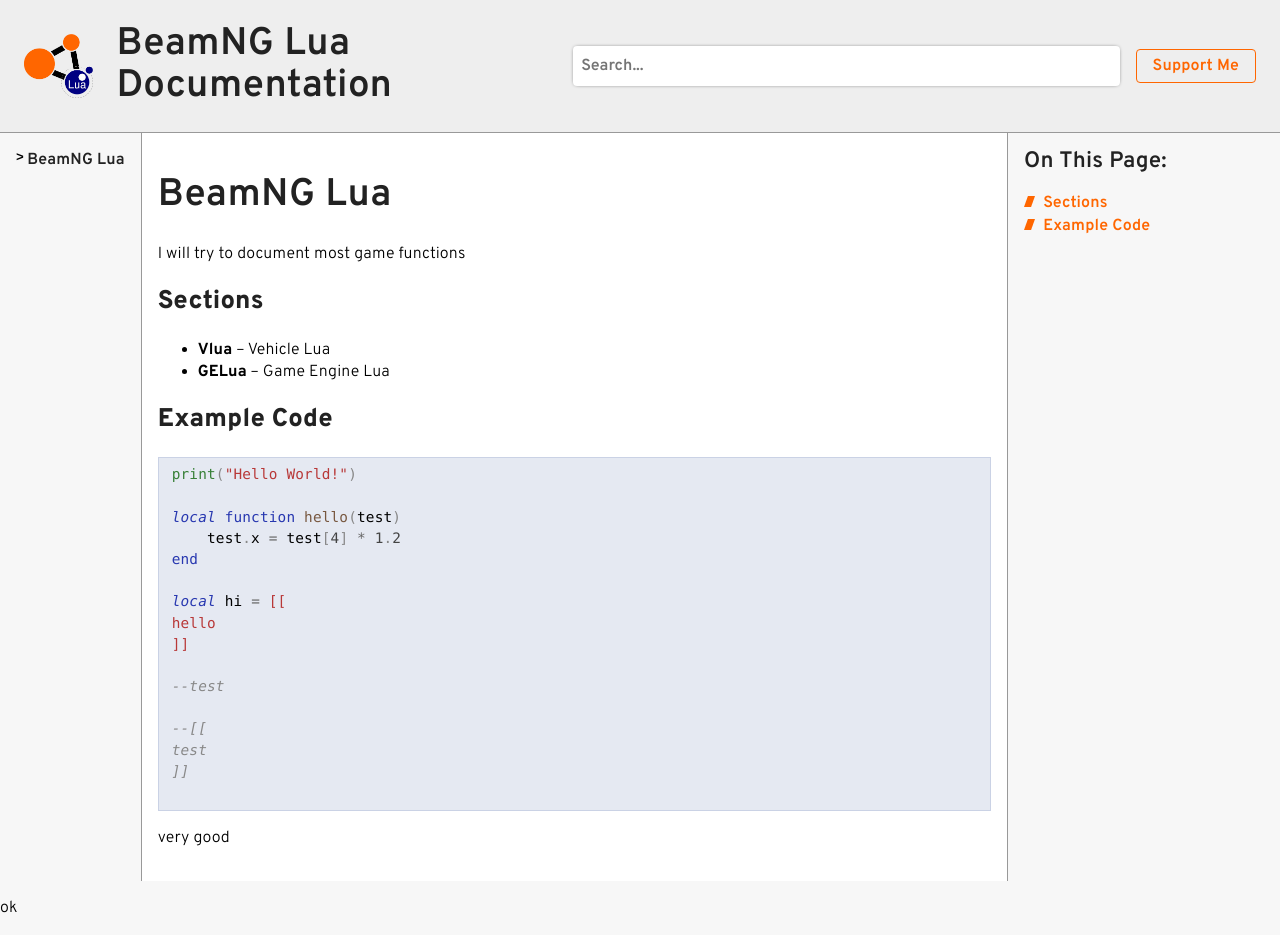
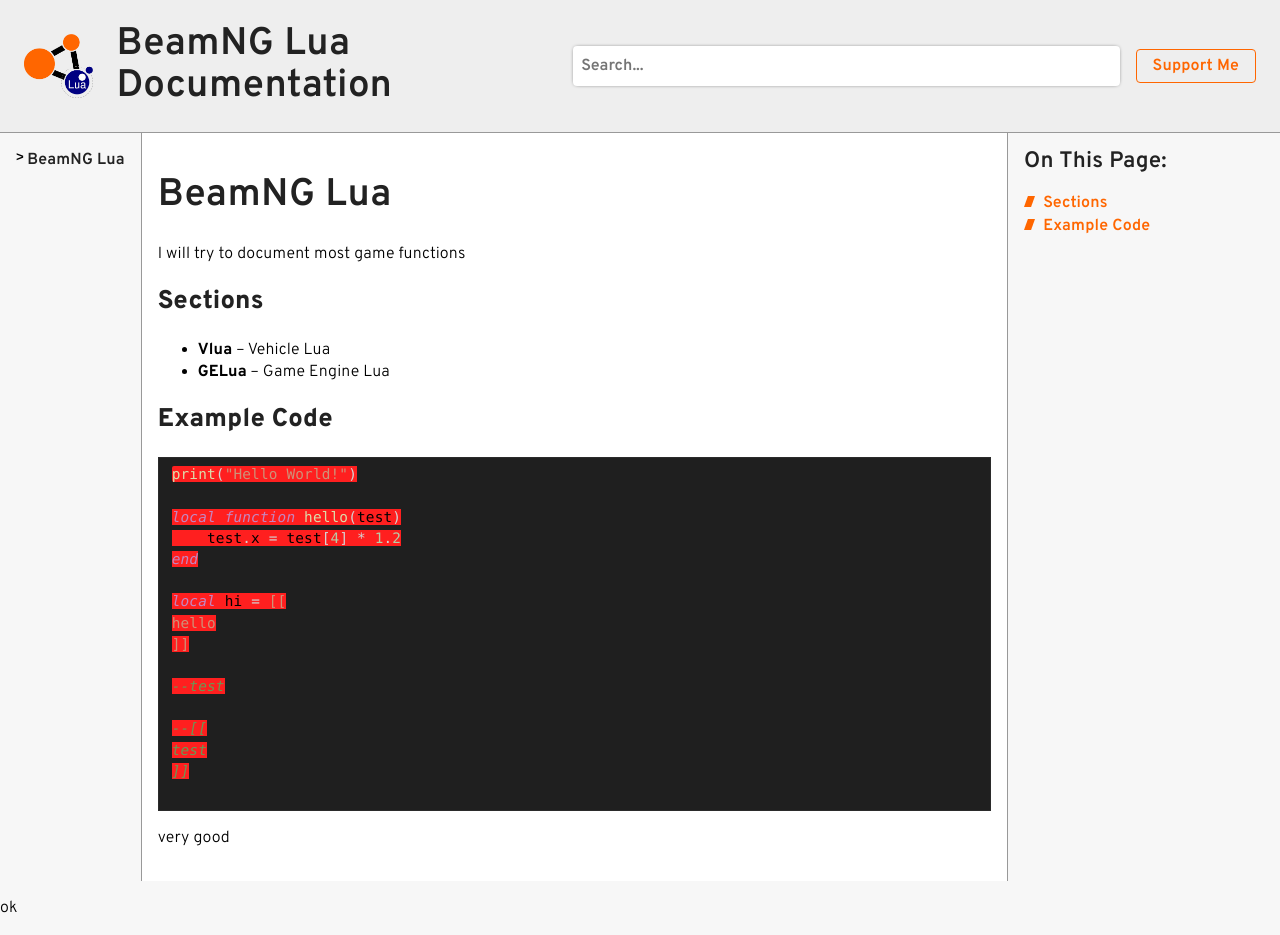
Before and after one commit to E32k/e32k.github.io, a Jekyll site: the page built from beamng/lua/index.md, in a window 1280 px wide. Built offline with Jekyll 4.4.1, drawn with Linux system fonts in a browser that asks for light colours.

Commit message:
colors update

```diff
--- a/assets/style.css
+++ b/assets/style.css
@@ -533,356 +533,150 @@
 .content pre {
   margin: 1em 0;
   padding: 0.5em 1em;
-  border: 1px solid #CAD2E5;
-  background-color: #E5E9F2;
+  border: 1px solid #2B2B2B;
+  background-color: #1F1F1F;
   cursor: text; }
 .content pre code {
   padding: 0;
-  background: inherit;
+  background: #FF1F1F;
   border: none;
   line-height: 1.25rem; }
 
 
+/* Errors */
+.highlight code .err {
+  color: #D21414;
+}
 
-/* Other */
-/* Error */
-.highlight code .err {
-  background-color: #ff67676e; }
+/* Line Table / Numbers */
+.highlight code .lntd,
+.highlight code .lntable,
+.highlight code .lnt,
+.highlight code .ln {
+  margin: 0;
+  padding: 0;
+  border: 0;
+}
+.highlight code .lnt {
+  margin-right: 0.4em;
+  padding: 0 0.4em;
+  color: #6A9955;
+}
 
-/* LineTableTD */
-.highlight code .lntd {
-  vertical-align: top;
-  padding: 0;
-  margin: 0;
-  border: 0; }
-
-/* LineTable */
-.highlight code .lntable {
-  border-spacing: 0;
-  padding: 0;
-  margin: 0;
-  border: 0;
-  width: auto;
-  overflow: auto;
-  display: block; }
-
-/* LineHighlight */
+/* Highlighted Line */
 .highlight code .hl {
   display: block;
   width: 100%;
-  background-color: #ffe0b0; }
+  background-color: #FFD70033; /* light highlight (adjust alpha if needed) */
+}
 
-/* LineNumbersTable */
-.highlight code .lnt {
-  margin-right: 0.4em;
-  padding: 0 0.4em 0 0.4em;
-  color: #7f7f7f; }
+/* Keywords */
+.highlight code .k,
+.highlight code .kd,
+.highlight code .kn,
+.highlight code .kp,
+.highlight code .kr,
+.highlight code .kt {
+  color: #C586C0;
+  font-style: italic; /* only for kd and kt, optional */
+}
 
-/* LineNumbers */
-.highlight code .ln {
-  margin-right: 0.4em;
-  padding: 0 0.4em 0 0.4em;
-  color: #7f7f7f; }
+/* Names */
+.highlight code .na,
+.highlight code .nb,
+.highlight code .nc,
+.highlight code .nd,
+.highlight code .ni,
+.highlight code .ne,
+.highlight code .nf,
+.highlight code .fm,
+.highlight code .nl,
+.highlight code .nn,
+.highlight code .nt,
+.highlight code .nv,
+.highlight code .vg,
+.highlight code .vm {
+  color: #DCDCAA; /* general function/name color */
+}
 
-/* Keyword */
-.highlight code .k {
-  color: #2838b0; }
+/* Strings */
+.highlight code .s,
+.highlight code .sa,
+.highlight code .sb,
+.highlight code .sc,
+.highlight code .dl,
+.highlight code .sd,
+.highlight code .s1,
+.highlight code .s2,
+.highlight code .se,
+.highlight code .sh,
+.highlight code .si,
+.highlight code .sx,
+.highlight code .sr {
+  color: #CE9178;
+}
+.highlight code .si {
+  text-decoration: underline;
+}
 
-/* KeywordConstant */
-.highlight code .kc {
-  color: #444444;
-  font-style: italic; }
+/* Numbers */
+.highlight code .m,
+.highlight code .mb,
+.highlight code .mf,
+.highlight code .mh,
+.highlight code .mi,
+.highlight code .il,
+.highlight code .mo {
+  color: #B5CEA8;
+}
 
-/* KeywordDeclaration */
-.highlight code .kd {
-  color: #2838b0;
-  font-style: italic; }
+/* Operators / Punctuation */
+.highlight code .o,
+.highlight code .ow,
+.highlight code .p {
+  color: #D4D4D4;
+}
 
-/* KeywordNamespace */
-.highlight code .kn {
-  color: #2838b0; }
+/* Comments */
+.highlight code .c,
+.highlight code .ch,
+.highlight code .cm,
+.highlight code .c1,
+.highlight code .cs,
+.highlight code .cp,
+.highlight code .cpf {
+  color: #6A9955;
+  font-style: italic;
+}
 
-/* KeywordPseudo */
-.highlight code .kp {
-  color: #2838b0; }
+/* Generic / Misc */
+.highlight code .gd,
+.highlight code .gr {
+  color: #D21414;
+}
+.highlight code .ge {
+  font-style: italic;
+}
+.highlight code .gi {
+  color: #4EC9B0;
+}
+.highlight code .gp,
+.highlight code .gu {
+  color: #9CDCFE;
+}
+.highlight code .gh,
+.highlight code .go,
+.highlight code .gt {
+  color: #569CD6;
+}
+.highlight code .gs {
+  font-weight: bold;
+}
+.highlight code .gl {
+  text-decoration: underline;
+}
 
-/* KeywordReserved */
-.highlight code .kr {
-  color: #2838b0; }
-
-/* KeywordType */
-.highlight code .kt {
-  color: #2838b0;
-  font-style: italic; }
-
-/* Name */
-/* NameAttribute */
-.highlight code .na {
-  color: #388038; }
-
-/* NameBuiltin */
-.highlight code .nb {
-  color: #388038; }
-
-/* NameBuiltinPseudo */
-.highlight code .bp {
-  font-style: italic; }
-
-/* NameClass */
-.highlight code .nc {
-  color: #287088; }
-
-/* NameConstant */
-.highlight code .no {
-  color: #b85820; }
-
-/* NameDecorator */
-.highlight code .nd {
-  color: #287088; }
-
-/* NameEntity */
-.highlight code .ni {
-  color: #709030; }
-
-/* NameException */
-.highlight code .ne {
-  color: #908828; }
-
-/* NameFunction */
-.highlight code .nf {
-  color: #785840; }
-
-/* NameFunctionMagic */
-.highlight code .fm {
-  color: #b85820; }
-
-/* NameLabel */
-.highlight code .nl {
-  color: #289870; }
-
-/* NameNamespace */
-.highlight code .nn {
-  color: #289870; }
-
-/* NameOther */
-/* NameProperty */
-/* NameTag */
-.highlight code .nt {
-  color: #2838b0; }
-
-/* NameVariable */
-.highlight code .nv {
-  color: #b04040; }
-
-/* NameVariableClass */
-/* NameVariableGlobal */
-.highlight code .vg {
-  color: #908828; }
-
-/* NameVariableInstance */
-/* NameVariableMagic */
-.highlight code .vm {
-  color: #b85820; }
-
-/* Literal */
-/* LiteralDate */
-/* LiteralString */
-.highlight code .s {
-  color: #b83838; }
-
-/* LiteralStringAffix */
-.highlight code .sa {
-  color: #444444; }
-
-/* LiteralStringBacktick */
-.highlight code .sb {
-  color: #b83838; }
-
-/* LiteralStringChar */
-.highlight code .sc {
-  color: #a848a8; }
-
-/* LiteralStringDelimiter */
-.highlight code .dl {
-  color: #b85820; }
-
-/* LiteralStringDoc */
-.highlight code .sd {
-  color: #b85820;
-  font-style: italic; }
-
-/* LiteralStringDouble */
-.highlight code .s2 {
-  color: #b83838; }
-
-/* LiteralStringEscape */
-.highlight code .se {
-  color: #709030; }
-
-/* LiteralStringHeredoc */
-.highlight code .sh {
-  color: #b83838; }
-
-/* LiteralStringInterpol */
-.highlight code .si {
-  color: #b83838;
-  text-decoration: underline; }
-
-/* LiteralStringOther */
-.highlight code .sx {
-  color: #a848a8; }
-
-/* LiteralStringRegex */
-.highlight code .sr {
-  color: #a848a8; }
-
-/* LiteralStringSingle */
-.highlight code .s1 {
-  color: #b83838; }
-
-/* LiteralStringSymbol */
-.highlight code .ss {
-  color: #b83838; }
-
-/* LiteralNumber */
-.highlight code .m {
-  color: #444444; }
-
-/* LiteralNumberBin */
-.highlight code .mb {
-  color: #444444; }
-
-/* LiteralNumberFloat */
-.highlight code .mf {
-  color: #444444; }
-
-/* LiteralNumberHex */
-.highlight code .mh {
-  color: #444444; }
-
-/* LiteralNumberInteger */
-.highlight code .mi {
-  color: #444444; }
-
-/* LiteralNumberIntegerLong */
-.highlight code .il {
-  color: #444444; }
-
-/* LiteralNumberOct */
-.highlight code .mo {
-  color: #444444; }
-
-/* Operator */
-.highlight code .o {
-  color: #666666; }
-
-/* OperatorWord */
-.highlight code .ow {
-  color: #a848a8; }
-
-/* Punctuation */
-.highlight code .p {
-  color: #888888; }
-
-/* Comment */
-.highlight code .c {
-  color: #888888;
-  font-style: italic; }
-
-/* CommentHashbang */
-.highlight code .ch {
-  color: #287088;
-  font-style: italic; }
-
-/* CommentMultiline */
-.highlight code .cm {
-  color: #888888;
-  font-style: italic; }
-
-/* CommentSingle */
-.highlight code .c1 {
-  color: #888888;
-  font-style: italic; }
-
-/* CommentSpecial */
-.highlight code .cs {
-  color: #888888;
-  font-style: italic; }
-
-/* CommentPreproc */
-.highlight code .cp {
-  color: #289870; }
-
-/* CommentPreprocFile */
-.highlight code .cpf {
-  color: #289870; }
-
-/* Generic */
-/* GenericDeleted */
-.highlight code .gd {
-  color: #c02828; }
-
-/* GenericEmph */
-.highlight code .ge {
-  font-style: italic; }
-
-/* GenericError */
-.highlight code .gr {
-  color: #c02828; }
-
-/* GenericHeading */
-.highlight code .gh {
-  color: #666666; }
-
-/* GenericInserted */
-.highlight code .gi {
-  color: #388038; }
-
-/* GenericOutput */
-.highlight code .go {
-  color: #666666; }
-
-/* GenericPrompt */
-.highlight code .gp {
-  color: #444444; }
-
-/* GenericStrong */
-.highlight code .gs {
-  font-weight: bold; }
-
-/* GenericSubheading */
-.highlight code .gu {
-  color: #444444; }
-
-/* GenericTraceback */
-.highlight code .gt {
-  color: #2838b0; }
-
-/* GenericUnderline */
-.highlight code .gl {
-  text-decoration: underline; }
-
-/* TextWhitespace */
+/* Whitespace */
 .highlight code .w {
-  color: #a89028; }
-
-
-
-
-
-/*
-.keyword { color: #C586C0; }
-.special { color: #569CD6; }
-.number { color: #B5CEA8; }
-.string { color: #CE9178; }
-.escape { color: #D7BA7D; }
-.operator { color: #D4D4D4; }
-.function { color: #DCDCAA; }
-.method { color: #4EC9B0; }
-.comment { color: #6A9955; }
-.variable { color: #9CDCFE; }
-.bracket1 { color: #FFD700; }
-.bracket2 { color: #DA70D6; }
-.bracket3 { color: #179FFF; }
-.invalid { color: #D21414; }
-*/
+  color: #DA70D6;
+}
```
